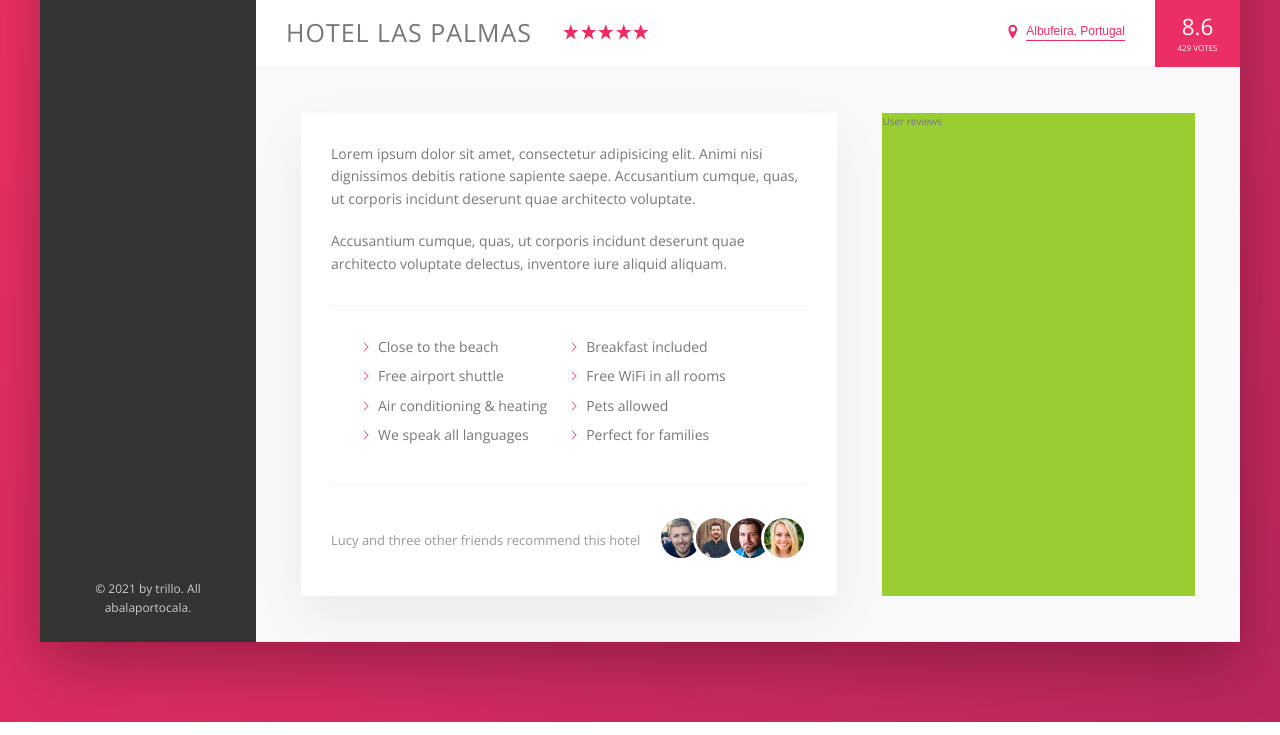
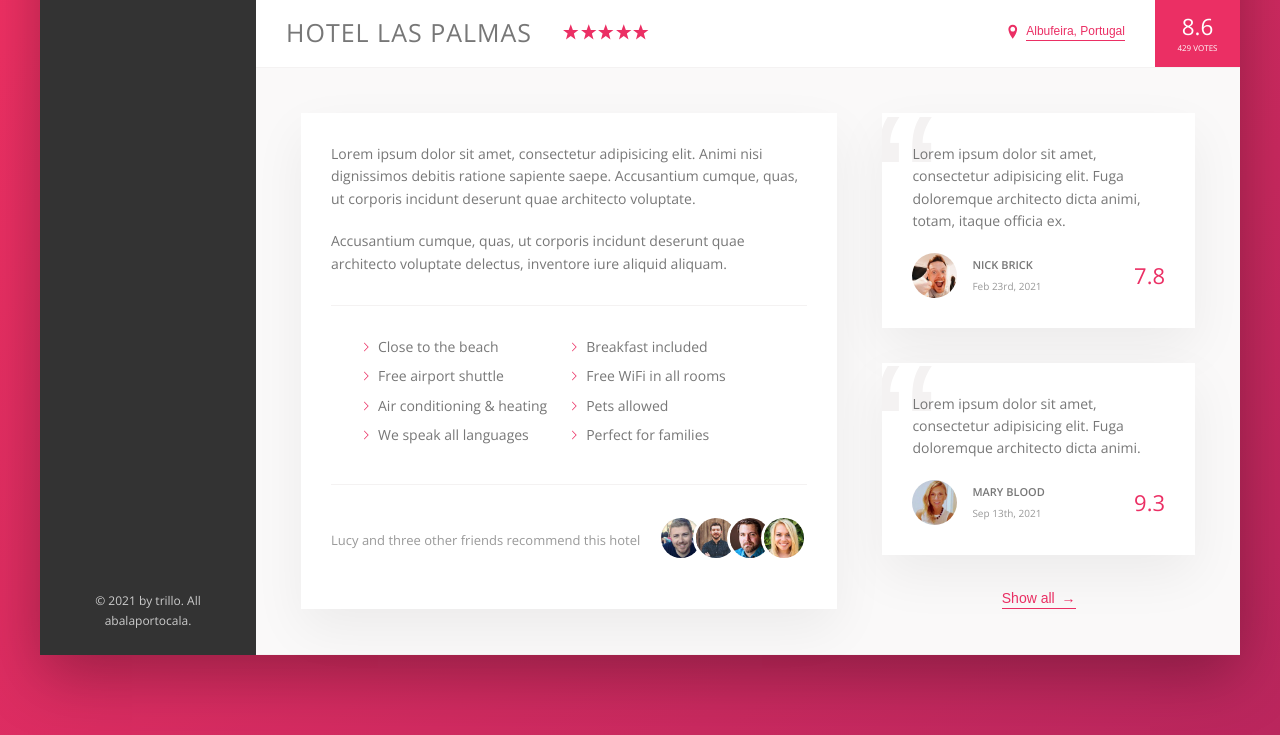
Before and after one commit to icamp/advanced-css-course, a website: page Trillo/index.html in a window 1280 px wide. Shown: the part 538-1273 px from the top of the page. Drawn offline with nearby package versions, Linux system fonts and the light colour scheme.

Commit message:
building the user reviews section - done

```diff
--- a/Trillo/index.html
+++ b/Trillo/index.html
@@ -165,7 +165,34 @@
                         </div>
 
                         <div class="user-reviews">
-                            User reviews
+                            <figure class="review">
+                                <blockquote class="review__text">
+                                    Lorem ipsum dolor sit amet, consectetur adipisicing elit. Fuga doloremque architecto dicta animi, totam, itaque officia ex.
+                                </blockquote>
+                                <figcaption class="review__user">
+                                    <img src="img/user-1.jpg" alt="User 1" class="review__photo">
+                                    <div class="review__user-box">
+                                        <p class="review__user-name"> Nick Brick</p>
+                                        <p class="review__user-date">Feb 23rd, 2021</p>
+                                    </div>
+                                    <div class="review__rating">7.8</div>
+                                </figcaption>
+                            </figure>
+                            <figure class="review">
+                                <blockquote class="review__text">
+                                    Lorem ipsum dolor sit amet, consectetur adipisicing elit. Fuga doloremque architecto dicta animi.
+                                </blockquote>
+                                <figcaption class="review__user">
+                                    <img src="img/user-2.jpg" alt="User 1" class="review__photo">
+                                    <div class="review__user-box">
+                                        <p class="review__user-name">Mary Blood</p>
+                                        <p class="review__user-date">Sep 13th, 2021</p>
+                                    </div>
+                                    <div class="review__rating">9.3</div>
+                                </figcaption>
+                            </figure>
+
+                            <button class="btn-inline">Show all <span>&rarr;</span></button>
                         </div>
                     </div>
 
--- a/Trillo/sass/_components.scss
+++ b/Trillo/sass/_components.scss
@@ -280,9 +280,19 @@
    cursor: pointer;
    transition: all .2s;
 
+   & span {
+      margin-left: 3px;
+      transition: margin-left .2s;
+   }
+
    &:hover {
       color: var(--color-grey-dark-1);
+
+      span {
+         margin-left: 8px;
+      }
    }
+
 
    &:focus {
       outline: none;
@@ -382,3 +392,67 @@
       }
    }
 }
+
+
+/////////////////////////////////////
+//   REVIEWS
+.review {
+   background-color: #fff;
+   box-shadow: var(--shadow-light);
+   padding: 3rem;
+   margin-bottom: 3.5rem;
+   position: relative;
+   overflow: hidden;
+
+   &__text {
+      margin-bottom: 2rem;
+      z-index: 10;
+      position: relative;
+   }
+
+   &__user {
+      display: flex;
+      align-items: center;
+   }
+
+   &__photo {
+      height: 4.5rem;
+      width: 4.5rem;
+      border-radius: 50%;
+      margin-right: 1.5rem;
+   }
+
+   &__user-box {
+      margin-right: auto;
+   }
+
+   &__user-name {
+      font-size: 1.1rem;
+      font-weight: 600;
+      text-transform: uppercase;
+      margin-bottom: .4rem;
+   }
+
+   &__user-date {
+      font-size: 1rem;
+      color: var(--color-grey-dark-3);
+   }
+
+   &__rating {
+      color: var(--color-primary);
+      font-size: 2.2rem;
+      font-weight: 300;
+   }
+
+   &::before {
+      content: "\201C";
+      position: absolute;
+      top: -2.75rem;
+      left: -1rem;
+      line-height: 1;
+      font-size: 20rem;
+      color: var(--color-grey-light-2);
+      font-family: sans-serif;
+      z-index: 1;
+   }
+}
--- a/Trillo/sass/_layout.scss
+++ b/Trillo/sass/_layout.scss
@@ -39,6 +39,7 @@
 }
 
 .detail {
+   font-size: 1.4rem;
    display: flex;
    padding: 4.5rem;
    background-color: var(--color-grey-light-1);
@@ -46,7 +47,6 @@
 }
 
 .description {
-   font-size: 1.4rem;
    background-color: #fff;
    box-shadow: var(--shadow-light);
    padding: 3rem;
@@ -55,6 +55,10 @@
 }
 
 .user-reviews {
-   background-color: yellowgreen;
    flex: 1;
+
+   display: flex;
+   flex-direction: column;
+   justify-content: center;
+   align-items: center;
 }
```
Also changed, not shown: Trillo/css/style.css.
